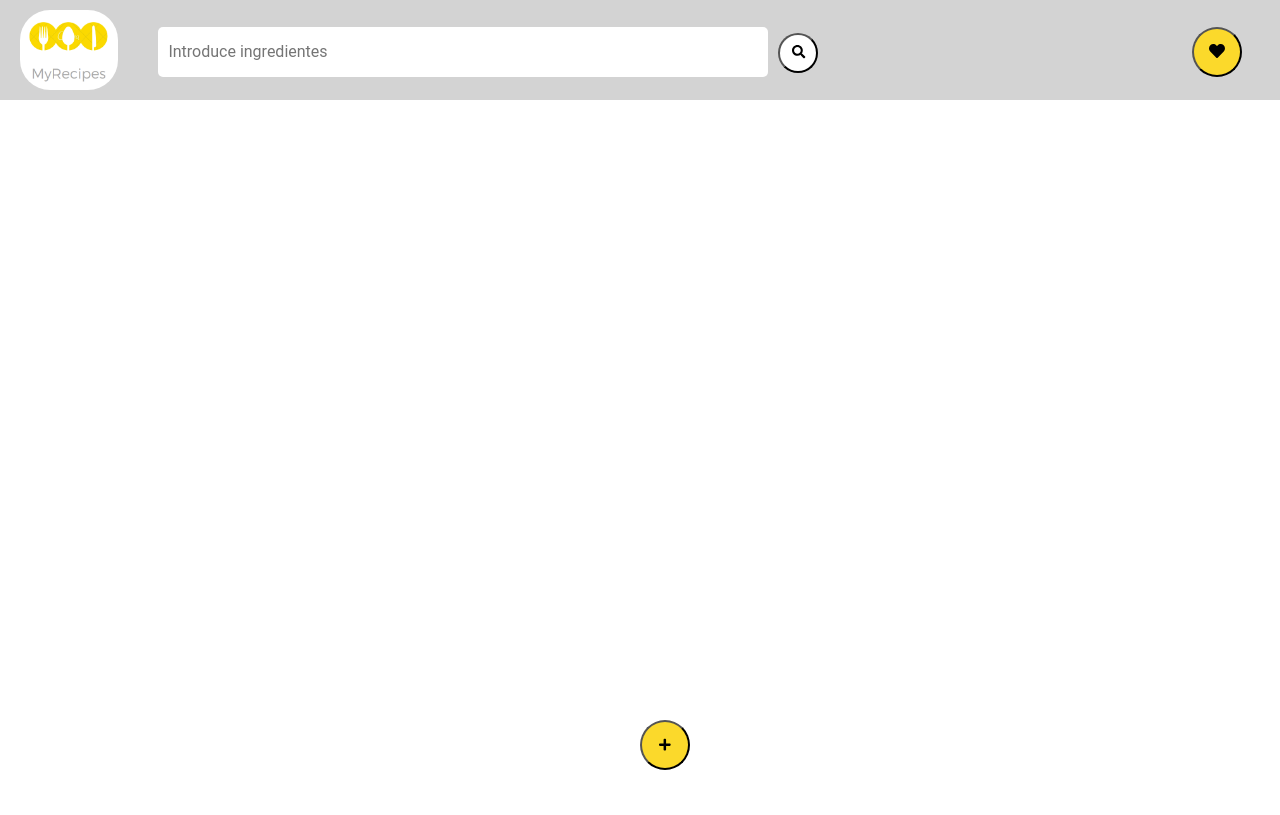
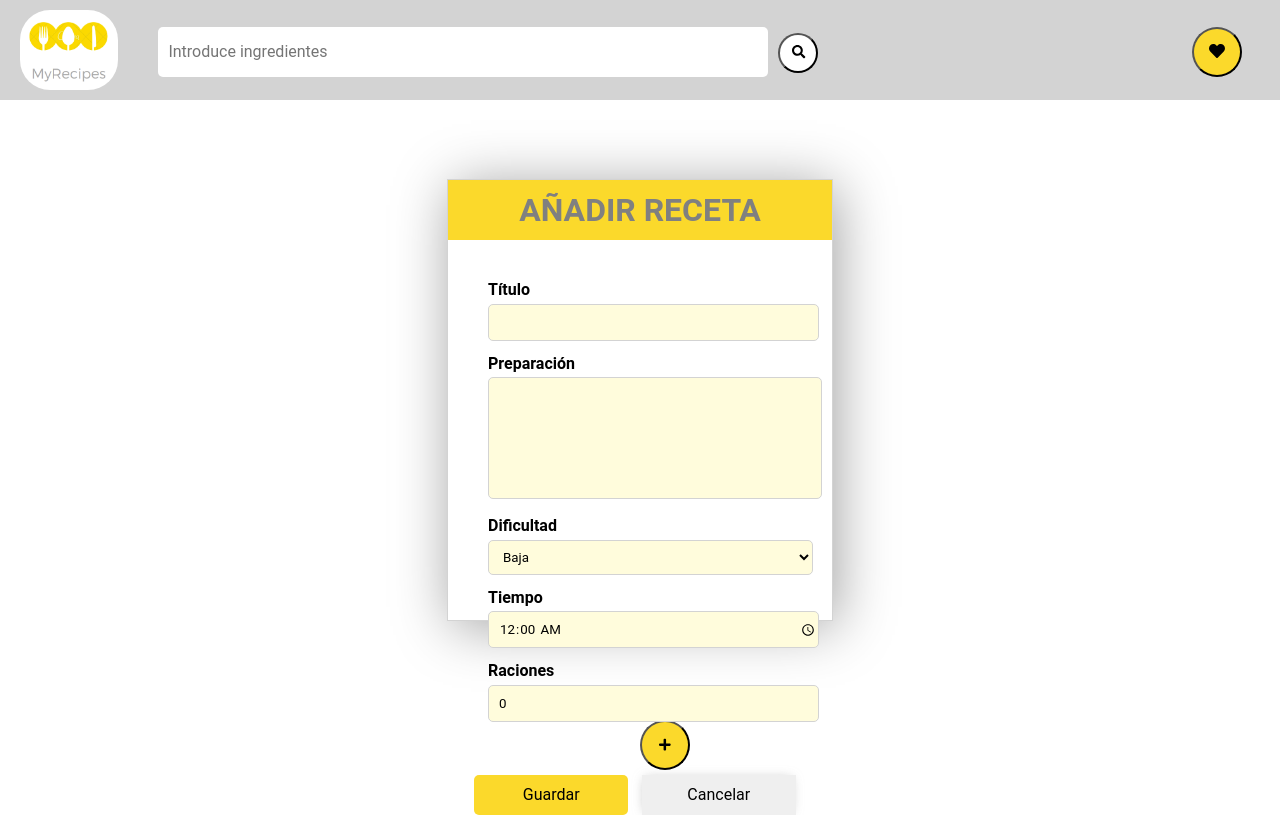
Before and after one commit to sanesga/cooking_recipes_react_redux, a React (Create React App) app: page /formulario in a window 1280 px wide. Built offline with nearby package versions, Linux system fonts and the light colour scheme.

Commit message:
add recipes:ok

```diff
--- a/src/App.css
+++ b/src/App.css
@@ -110,12 +110,12 @@
   top: 90%;
   left: 50%;
 }
-/* formulario añadir receta */
-.modal {
-  visibility: hidden;
+/* formulario añadir y modificar receta */
+.formulario {
+
   border: 1px solid lightgray;
-  height: 600px;
-  width: 600px;
+  height: 55%;
+  width: 30%;
   position: absolute;
   left: 0;
   right: 0;
@@ -128,37 +128,79 @@
   box-shadow: 4px 6px 54px -1px rgba(158, 158, 158, 1);
   z-index: 10;
 }
-.add_form > input {
-  font-size: 18px;
-  display: block;
-  margin: 25px auto 20px auto;
-  height: 40px;
-  width: 400px;
-  padding-left: 10px;
-  border-radius: 5px;
-  border: 1px solid lightgrey;
-}
-.add_form > input[type="submit"] {
-  margin-left: 15%;
-  margin-right: 2%;
-  background-color: #fbd92b;
-  border: none;
-  width: 200px;
-  display: inline-block;
-}
-.add_form > input[type="reset"] {
-  background-color: lightgrey;
-  border: none;
-  width: 200px;
-  display: inline-block;
-}
-.form_title {
+.form_header {
   background-color: #fbd92b;
   height: 60px;
   color: grey;
   text-align: center;
   line-height: 60px;
 }
+.form_body {
+  width: 83%;
+  padding: 40px;
+}
+.form_body label {
+  font-weight: bold;
+  display: block;
+  margin-bottom: 1.5%;
+}
+.form_body input {
+  background-color: #fffcdc;
+  border: 1px solid lightgrey;
+  border-radius: 5px;
+  height: 35px;
+  width: 100%;
+  padding-left: 10px;
+  margin-bottom: 4%;
+}
+.form_body textarea {
+  background-color: #fffcdc;
+  border: 1px solid lightgrey;
+  border-radius: 5px;
+  height: 100px;
+  width: 98%;
+  padding: 10px;
+  margin-bottom: 4%;
+  resize: none;
+  text-align: justify;
+}
+.form_body select {
+  background-color: #fffcdc;
+  border: 1px solid lightgrey;
+  border-radius: 5px;
+  height: 35px;
+  width: 102%;
+  padding-left: 10px;
+  margin-bottom: 4%;
+}
+.form_footer {
+  height: 40px;
+  text-align: center;
+}
+.form_footer input[type="button"] {
+  width: 40%;
+  height: 100%;
+  margin-right: 10px;
+  background-color: #fbd92b;
+  border: none;
+  font-size: 16px;
+  border-radius: 5px;
+}
+.form_footer button {
+  width: 40%;
+  height: 100%;
+  margin-right: 10px;
+  -webkit-box-shadow: -1px 0px 12px -4px rgba(145, 145, 145, 0.66);
+  -moz-box-shadow: -1px 0px 12px -4px rgba(145, 145, 145, 0.66);
+  box-shadow: -1px 0px 12px -4px rgba(145, 145, 145, 0.66);
+  cursor: pointer;
+  border: none;
+  font-size: 16px;
+}
+.form_footer input[type="button"]:last-child {
+  background-color: lightgray;
+}
+
 /* formato de cada receta */
 .receta_container {
   margin-top: 100px;
@@ -238,10 +280,10 @@
   text-align: justify;
   margin: 15px;
 }
-.menu_lateral{
+.menu_lateral {
   height: 22%;
   width: 10%;
-  background-color: #DB4361;
+  background-color: #db4361;
   margin-left: 16%;
   position: absolute;
   left: 0;
@@ -253,14 +295,14 @@
   box-shadow: 4px 6px 54px -1px rgba(158, 158, 158, 1);
   border-radius: 6px;
 }
-.menu_lateral > button{
+.menu_lateral > button {
   margin: 20px;
   display: block;
 }
-.menu_lateral > button:focus{
+.menu_lateral > button:focus {
   outline: none;
 }
-.menu_lateral_buttons{
+.menu_lateral_buttons {
   margin: 0 10px 0 20px;
   height: 50px;
   width: 50px;
@@ -270,7 +312,7 @@
   cursor: pointer;
 }
 /* formulario editar tarea */
-.modal_editar_receta{
+.modal_editar_receta {
   visibility: hidden;
   border: 1px solid lightgray;
   height: 600px;
--- a/src/App.js
+++ b/src/App.js
@@ -1,6 +1,7 @@
 import React, { Component } from "react";
 import Recetas from "./components/recetas";
 import Receta from "./components/receta";
+import Formulario from "./components/formulario";
 import Header from "./components/header";
 //importamos la librería de iconos fontawesome
 import { FontAwesomeIcon } from "@fortawesome/react-fontawesome";
@@ -8,12 +9,13 @@ import { faPlus } from "@fortawesome/free-solid-svg-icons";
 import "./App.css";
 //hacemos el import del Router, link y switch
 //import { Route, Link, Switch } from "react-router-dom";
-import { Route, Switch } from "react-router-dom";
+import { Route, Link, Switch } from "react-router-dom";
 //importamos el redirect
 //import { Redirect } from "react-router-dom";
 //importamos el provider y el store
 import { Provider } from "react-redux";
 import store from "./store";
+import { Redirect } from "react-router-dom";
 
 
 class App extends Component {
@@ -21,93 +23,56 @@ class App extends Component {
     super(props);
     this.state = {
       //redirect:false,
-      mostrarModal: false,
-
+      //valores por defecto
+       mostrarModal: false,
+      // titulo: "",
+      // preparacion: "",
+      // dificultad: "",
+      // tiempo: "00:00",
+      // raciones: 0
     };
   }
 
   showModal = e => {
+    console.log("entra a show modal");
     this.setState({
       //redirect: true,
       mostrarModal: true
     });
   };
 
-  cancelar = e => {
-    this.setState({
-      mostrarModal: false
-    });
-  };
+//  shouldComponentUpdate(){
+
+//  }
+
 
 
   render() {
-    //const redirect  = this.state.redirect;
-    const mostrarModal = this.state.mostrarModal;
 
-    //console.log("entra al render");
-    //console.log(mostrarModal);
+    //  if (this.state.mostrarModal) {
 
-    //   if(redirect){
-    //     return <Redirect to="/modal"></Redirect>
+    //   const form = document.getElementById("formulario_añadir_receta");
+    //   console.log(form);
+    //   form.style.visibility = "hidden";
     // }
 
-    const form = document.getElementsByClassName("modal");
-
-
-    if (form.length !== 0) {
-      if (mostrarModal) {
-        //es true al hacer click en el botón +
-        form[0].style.visibility = "visible";
-      } else {
-        //es false al hacer click en el botón cancelar
-        const form = document.getElementsByClassName("modal");
-        form[0].style.visibility = "hidden";
-      }
-    }
 
     return (
       <div>
         <Header></Header>
-        <button onClick={this.showModal} className="add_button">
-          <FontAwesomeIcon icon={faPlus} />
-        </button>
 
-        {/* <Receta></Receta> */}
+          <Link to="/formulario"> <button onClick={this.showModal} className="add_button"> <FontAwesomeIcon icon={faPlus} /></button></Link>
 
-        <div className="modal">
-          <form action="#" className="add_form" method="post">
-            <div className="form_title">
-              <h1>AÑADIR RECETA</h1>
-            </div>
-
-            <input type="text" placeholder="Título"></input>
-
-            <input type="text" placeholder="Preparación"></input>
-
-            <input type="text" placeholder="Dificultad"></input>
-
-            <input type="text" placeholder="Tiempo"></input>
-
-            <input type="number" placeholder="Raciones"></input>
-
-            <input type="submit" value="Guardar"></input>
-
-            <input
-              type="reset"
-              onClick={this.cancelar}
-              value="Cancelar"
-            ></input>
-          </form>
-
-        </div>
 
         {/* todas las rutas utilizadas en la aplicación están aquí declaradas */}
         <Switch>
           {/* cargamos todas las recetas por defecto al cargar la página */}
-          <Provider store={store}>
-          <Route exact path="/" component={Recetas} />
-          <Route exact path="/receta" component={Receta} />
-          </Provider>
+           <Provider store={store}>
+            <Route exact path="/" component={Recetas} />
+            <Route exact path="/receta" component={Receta} />
+             <Route exact path="/formulario" component={Formulario} />
+            {/* {this.state.mostrarModal ? <Formulario></Formulario>: null}  */}
+           </Provider>
 
           {/* <Route exact path="/modal" component={Formulario} />  */}
           {/* le pasamos al componente postres, dos parámetros, que serán las frutas de temporada que queremos incluir en la carta */}
@@ -124,5 +89,5 @@ class App extends Component {
     );
   }
 }
-
 export default App;
+//export default connect(mapStateToProps, mapDispatchToProps)(App);
--- /dev/null
+++ b/src/components/formulario.js
@@ -0,0 +1,135 @@
+import React, { Component } from "react";
+import { connect } from "react-redux";
+import { Redirect , Link } from "react-router-dom";
+
+const mapStateToProps = state => {
+  return {
+  recetas: state.recetas
+  };
+};
+
+const mapDispatchToProps = dispatch => ({
+  agregar(receta) {
+    dispatch({
+      type: "AGREGAR_RECETA",
+      receta
+    });
+  }
+});
+
+class Formulario extends Component {
+  constructor(props) {
+    super(props);
+   const posicion= this.props.recetas.length;
+   const receta=this.props.recetas.find(receta => receta.id===posicion);
+
+    this.state = {
+      id: receta.id++,
+      atras:false,
+      titulo: "",
+      preparacion: "",
+      dificultad: "",
+      tiempo: "00:00",
+      raciones: 0
+    };
+  }
+
+  añadir = e => {
+    this.props.agregar(this.state);
+    this.setState({
+      atras:true
+    });
+  };
+  guardar = e => {
+    this.setState({
+      [e.target.name]: e.target.value
+    });
+  };
+
+  render() {
+
+    if (this.state.atras) {
+      return <Redirect to="/"></Redirect>;
+    }
+
+    return (
+      <div>
+        {/* FORMULARIO EDITAR RECETA */}
+        <form
+          action="#"
+          id="formulario_añadir_receta"
+          className="formulario"
+          method="post"
+        >
+          {/* HEADER DEL FORMULARIO */}
+          <div className="form_header">
+            <h1>AÑADIR RECETA</h1>
+          </div>
+
+          {/* BODY DEL FORMULARIO */}
+          <div className="form_body">
+            <label htmlFor="titulo">Título</label>
+            <input
+              id="titulo"
+              name="titulo"
+              type="text"
+              value={this.state.titulo}
+              onChange={this.guardar}
+            ></input>
+            <br></br>
+
+            <label htmlFor="preparacion">Preparación</label>
+            <textarea
+              name="preparacion"
+              id="preparacion"
+              onChange={this.guardar}
+              value={this.state.preparacion}
+            ></textarea>
+            <br></br>
+
+            <label htmlFor="dificultad">Dificultad</label>
+            <select
+              className="form-control mb-4"
+              id="dificultad"
+              name="dificultad"
+              onChange={this.guardar}
+              value={this.state.dificultad}
+            >
+              <option value="Alta">Baja</option>
+              <option value="Media">Media</option>
+              <option value="Baja">Alta</option>
+            </select>
+            <br></br>
+
+            <label htmlFor="tiempo">Tiempo</label>
+            <input
+              id="tiempo"
+              name="tiempo"
+              type="time"
+              value={this.state.tiempo}
+              onChange={this.guardar}
+            ></input>
+            <br></br>
+
+            <label htmlFor="raciones">Raciones</label>
+            <input
+              id="raciones"
+              name="raciones"
+              type="number"
+              value={this.state.raciones}
+              onChange={this.guardar}
+            ></input>
+            <br></br>
+          </div>
+
+          <div className="form_footer">
+            <input type="button" value="Guardar" onClick={this.añadir}></input>
+       <Link to="/"> <button id="boton_cancelar" value="Cancelar">Cancelar</button></Link>
+          </div>
+        </form>
+      </div>
+    );
+  }
+}
+//export default Formulario;
+export default connect(mapStateToProps, mapDispatchToProps)(Formulario);
--- a/src/components/receta.js
+++ b/src/components/receta.js
@@ -19,10 +19,16 @@ const mapStateToProps = state => ({
 
 const mapDispatchToProps = dispatch => ({
   editar(receta) {
-    console.log(receta);
+    // console.log(receta);
     dispatch({
       type: "EDITAR_RECETA",
       receta
+    });
+  },
+  borrar(id) {
+    dispatch({
+      type: "ELIMINAR_RECETA",
+      id
     });
   }
 });
@@ -47,7 +53,6 @@ class Receta extends Component {
     this.setState({
       mostrarModal: true
     });
-
   };
 
   cancelar = e => {
@@ -74,9 +79,12 @@ class Receta extends Component {
       atras: true
     });
   };
+  eliminar = e => {
+    this.props.borrar(this.state.id);
+  };
 
   render() {
-    const form = document.getElementsByClassName("modal_editar_receta");
+    const form = document.getElementsByClassName("formulario");
     const receta = this.props.location.state.receta;
 
     if (form.length !== 0) {
@@ -85,15 +93,12 @@ class Receta extends Component {
         form[0].style.visibility = "visible";
       } else {
         //es false al hacer click en el botón cancelar
-        const form = document.getElementsByClassName("modal_editar_receta");
         form[0].style.visibility = "hidden";
       }
     }
 
-    if(this.state.atras){
-      return(
-        <Redirect to="/"></Redirect>
-      );
+    if (this.state.atras) {
+      return <Redirect to="/"></Redirect>;
     }
 
     //console.log(receta);
@@ -105,7 +110,7 @@ class Receta extends Component {
           <button className="menu_lateral_buttons" onClick={this.mostrarModal}>
             <FontAwesomeIcon icon={faEdit} />
           </button>
-          <button className="menu_lateral_buttons">
+          <button className="menu_lateral_buttons" onClick={this.eliminar}>
             <FontAwesomeIcon icon={faTrash} />
           </button>
           <button className="menu_lateral_buttons">
@@ -115,8 +120,6 @@ class Receta extends Component {
             <FontAwesomeIcon icon={faArrowLeft} />
           </button>
         </div>
-
-
 
         <div className="receta_container">
           <div className="receta_image">
@@ -174,28 +177,35 @@ class Receta extends Component {
         </div>
 
         {/* FORMULARIO EDITAR RECETA */}
-        <div className="modal_editar_receta">
-          <form action="#" className="add_form" method="post">
-            <div className="form_title">
+        <form action="#" className="formulario" method="post">
+
+          {/* HEADER DEL FORMULARIO */}
+          <div className="form_header">
             <h1>EDITAR RECETA</h1>
           </div>
 
+          {/* BODY DEL FORMULARIO */}
+          <div className="form_body">
+            <label htmlFor="titulo">Título</label>
             <input
+              id="titulo"
               name="titulo"
               type="text"
               value={this.state.titulo}
               onChange={this.guardar}
             ></input>
+            <br></br>
 
+            <label htmlFor="preparacion">Preparación</label>
             <textarea
               name="preparacion"
               id="preparacion"
-              rows="4"
-              cols="50"
               onChange={this.guardar}
               value={this.state.preparacion}
             ></textarea>
+            <br></br>
 
+            <label htmlFor="dificultad">Dificultad</label>
             <select
               className="form-control mb-4"
               id="dificultad"
@@ -207,30 +217,43 @@ class Receta extends Component {
               <option value="Media">Media</option>
               <option value="Baja">Alta</option>
             </select>
+            <br></br>
 
+            <label htmlFor="tiempo">Tiempo</label>
             <input
+              id="tiempo"
               name="tiempo"
               type="time"
               value={this.state.tiempo}
               onChange={this.guardar}
             ></input>
+            <br></br>
 
+            <label htmlFor="raciones">Raciones</label>
             <input
+              id="raciones"
               name="raciones"
               type="number"
               value={this.state.raciones}
               onChange={this.guardar}
             ></input>
+            <br></br>
+          </div>
 
-            <input type="button" value="Guardar" onClick={this.modificar}></input>
+          <div className="form_footer">
+            <input
+              type="button"
+              value="Guardar"
+              onClick={this.modificar}
+            ></input>
 
             <input
               type="button"
               onClick={this.cancelar}
               value="Cancelar"
             ></input>
+          </div>
         </form>
-        </div>
       </div>
     );
   }
--- a/src/components/recetas.js
+++ b/src/components/recetas.js
@@ -64,13 +64,13 @@ const mapStateToProps = state => {
  // console.log(localStorage.getItem("recetas"));
 
   if(JSON.parse(sessionStorage.getItem("recetas"))){
-    console.log("cogemos las recetas del local storage");
+   // console.log("cogemos las recetas del local storage");
     return {
      recetas: JSON.parse(sessionStorage.getItem("recetas"))
     };
 
   }else{
-    console.log("cogemos las recetas del store");
+   // console.log("cogemos las recetas del store");
     return {
       //  ...state,
       recetas: state.recetas
```
Also changed, not shown: src/store.js (+19 -11 lines). Lines whose indentation alone changed are shown as unchanged.
